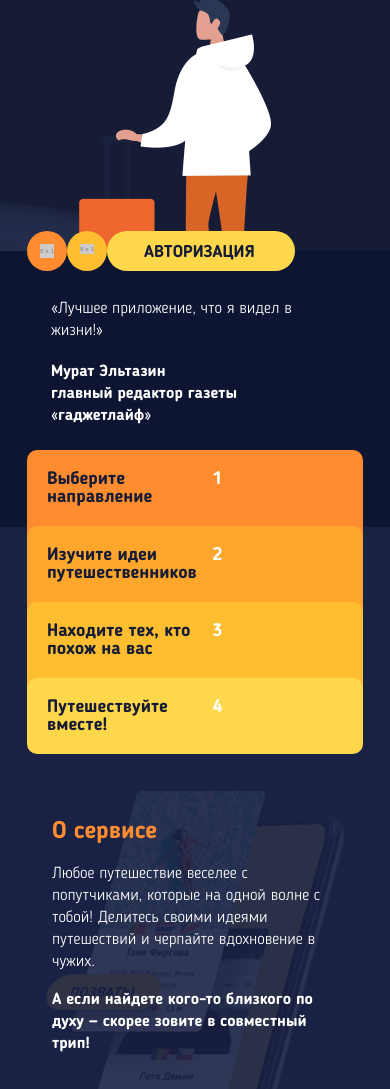
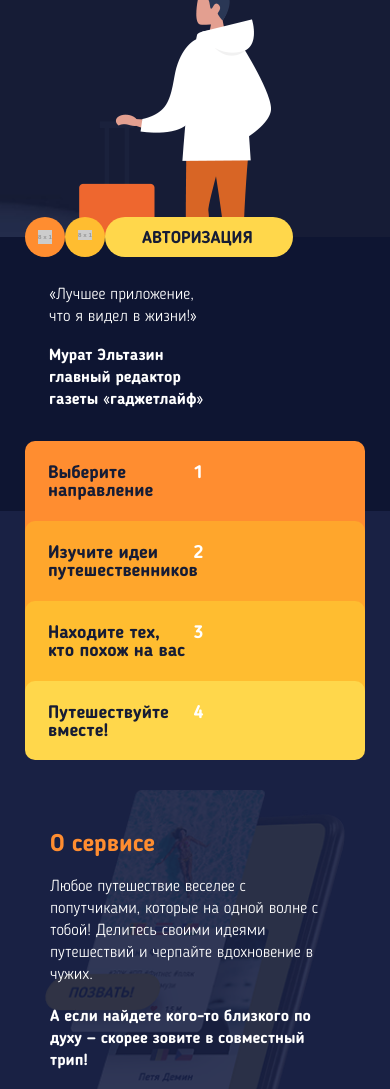
Before and after one commit to Muhammadjewel/885383-pognali-17, a website: page source/index.html in a window 390 px wide. Shown: the part 242-1331 px from the top of the page. Drawn offline with nearby package versions, Linux system fonts and the light colour scheme; files that its build step writes are made by us from their sources; placeholder pictures from the web are drawn by us.

Commit message:
Refactor mobile styles based on PerfectPixel

```diff
--- a/source/sass/_mixins.scss
+++ b/source/sass/_mixins.scss
@@ -32,6 +32,7 @@
 
   &__text {
     padding: 0 25px;
+    margin-bottom: 20px;
     font-weight: 300;
   }
 
--- a/source/sass/blocks/_about.scss
+++ b/source/sass/blocks/_about.scss
@@ -2,7 +2,7 @@
   @include section-style($bgcolor: $dark-color, $color: #ffffff);
   top: -40px;
   z-index: 6;
-  padding-top: 30px;
-  padding-bottom: 80px;
+  padding-top: 44px;
+  padding-bottom: 64px;
   background-image: url("../img/about-mobile@1x.png");
 }
--- a/source/sass/blocks/_action-steps.scss
+++ b/source/sass/blocks/_action-steps.scss
@@ -6,15 +6,15 @@
 
 .action-steps__list {
   position: relative;
-  top: -77px;
+  top: -70px;
   @include reset-list;
   font-size: 18px;
   line-height: 18px;
 }
 
 .action-steps__item {
-  padding: 20px;
-  padding-bottom: 30px;
+  padding: 23px;
+  padding-bottom: 31px;
   margin-top: -10px;
 
   &--first {
@@ -42,8 +42,8 @@
 
 .action-steps__text {
   display: inline-block;
+  width: 140px;
   vertical-align: top;
-  width: 160px;
 }
 
 .action-steps__order {
--- a/source/sass/blocks/_container.scss
+++ b/source/sass/blocks/_container.scss
@@ -1,5 +1,5 @@
 .container {
   max-width: 1344px;
   margin: 0 auto;
-  padding: 0 27px;
+  padding: 0 25px;
 }
--- a/source/sass/blocks/_destination.scss
+++ b/source/sass/blocks/_destination.scss
@@ -5,7 +5,7 @@
 
 .destination__card {
   position: relative;
-  margin-top: -15px;
+  margin-top: -10px;
   padding: 28px 24px 22px;
   border-radius: 10px;
   background-color: #ffffff;
--- a/source/sass/blocks/_destinations.scss
+++ b/source/sass/blocks/_destinations.scss
@@ -2,7 +2,7 @@
   @include section-style;
   z-index: 5;
   top: -80px;
-  padding-top: 110px;
+  padding-top: 113px;
   padding-bottom: 30px;
 }
 
@@ -11,7 +11,7 @@
 }
 
 .destinations__text {
-  margin-bottom: 63px;
+  margin-bottom: 60px;
 }
 
 .destinations__list {
--- a/source/sass/blocks/_hero.scss
+++ b/source/sass/blocks/_hero.scss
@@ -1,11 +1,12 @@
 .hero {
   position: relative;
-  padding-top: 25px;
+  padding-top: 11px;
   color: #ffffff;
 }
 
 .hero__lead {
   display: block;
+  padding: 0 5px;
   margin-bottom: 265px;
   font-size: 36px;
   line-height: 40px;
--- a/source/sass/blocks/_site-header.scss
+++ b/source/sass/blocks/_site-header.scss
@@ -1,6 +1,6 @@
 .site-header {
   background:
-    url("../img/traveller-illustration-mobile@1x.png") no-repeat 79px 238px,
+    url("../img/traveller-illustration-mobile@1x.png") no-repeat 79px 223px,
     url("../img/globe-back-mobile@1x.jpg") no-repeat top left / cover;
 }
 
--- a/source/sass/blocks/_testimonial.scss
+++ b/source/sass/blocks/_testimonial.scss
@@ -6,13 +6,15 @@
 }
 
 .testimonial__text {
+  width: 210px;
   padding: 0 24px;
   margin-top: 0;
-  margin-bottom: 19px;
+  margin-bottom: 17px;
   font-weight: 300;
 }
 
 .testimonial__author {
+  width: 210px;
   padding: 0 24px;
   margin: 0;
 }
```
